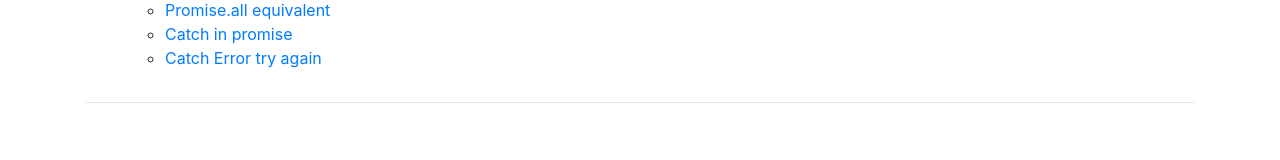
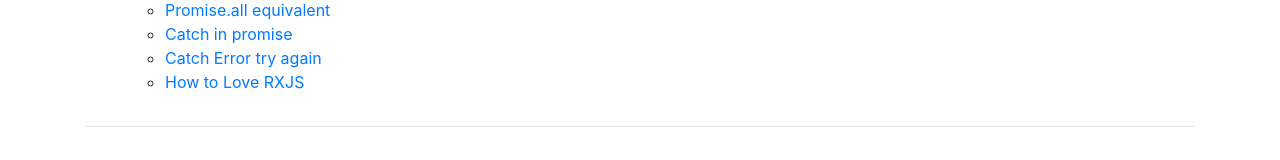
Before and after one commit to henrikmathiesen/angular-x-rxjs6-plus, an Angular app: page / in a window 1280 px wide. Shown: the part 336-496 px from the top of the page. Built offline with nearby package versions, Linux system fonts and the light colour scheme.

Commit message:
-component -routes -menu

```diff
--- a/src/app/menu/menu.component.html
+++ b/src/app/menu/menu.component.html
@@ -43,6 +43,9 @@
                         <li>
                             <a [routerLink]="['/other/catch-error-try-again']">Catch Error try again</a>
                         </li>
+                        <li>
+                            <a [routerLink]="['/other/how-to-love-rxjs']">How to Love RXJS</a>
+                        </li>
                     </ul>
                 </li>
             </ul>
--- /dev/null
+++ b/src/app/other/how-to-love-rxjs/how-to-love-rxjs.component.html
@@ -0,0 +1 @@
+<h2>How to Love RXJS</h2>
--- a/src/app/other/other-routing.module.ts
+++ b/src/app/other/other-routing.module.ts
@@ -5,6 +5,7 @@
 import { PromiseAllInRxjsComponent } from './promise-all-in-rxjs/promise-all-in-rxjs.component';
 import { CatchPromiseComponent } from './catch-promise/catch-promise.component';
 import { CatchErrorTryAgainComponent } from './catch-error-try-again/catch-error-try-again.component';
+import { HowToLoveRxjsComponent } from './how-to-love-rxjs/how-to-love-rxjs.component';
 
 const routes: Routes = [
     {
@@ -30,6 +31,10 @@
             {
                 path: 'catch-error-try-again',
                 component: CatchErrorTryAgainComponent
+            },
+            {
+                path: 'how-to-love-rxjs',
+                component: HowToLoveRxjsComponent
             }
         ]
     },
--- a/src/app/other/other.module.ts
+++ b/src/app/other/other.module.ts
@@ -8,13 +8,15 @@
 import { PromiseAllInRxjsComponent } from './promise-all-in-rxjs/promise-all-in-rxjs.component';
 import { CatchPromiseComponent } from './catch-promise/catch-promise.component';
 import { CatchErrorTryAgainComponent } from './catch-error-try-again/catch-error-try-again.component';
+import { HowToLoveRxjsComponent } from './how-to-love-rxjs/how-to-love-rxjs.component';
 
 @NgModule({
     declarations: [
         TypeaheadSearchInObjectsComponent,
         PromiseAllInRxjsComponent,
         CatchPromiseComponent,
-        CatchErrorTryAgainComponent
+        CatchErrorTryAgainComponent,
+        HowToLoveRxjsComponent
     ],
     imports: [
         CommonModule,
```
Also changed, not shown: src/app/other/how-to-love-rxjs/how-to-love-rxjs.component.ts (added, +8 -0 lines).
